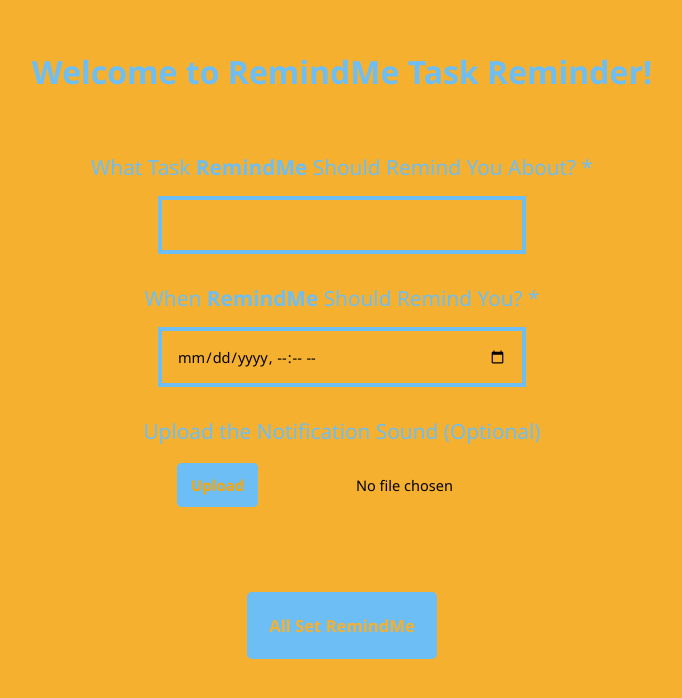
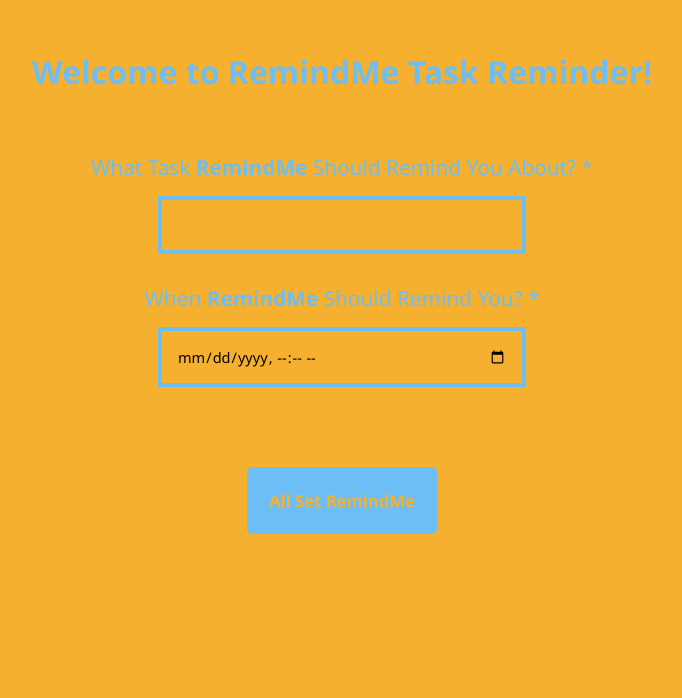
Before and after one commit to shukria-sultani/RemindMe, a plain HTML site: page index.html in a window 1280 px wide. Shown: the whole page, without its empty margins (298-980 px from the left). Drawn offline with Linux system fonts and the light colour scheme.

Commit message:
Fixed the type in the id of the task input and removed the unnecessary audio file input.

```diff
--- a/index.html
+++ b/index.html
@@ -8,20 +8,18 @@
   </head>
   <body>
     <h1>Welcome to RemindMe Task Reminder!</h1>
-    <form action="">
+    <form action="" id="userInputs">
       <div class="container">
         <label for=""
           >What Task <strong>RemindMe</strong> Should Remind You About? *
         </label>
-        <input type="text" id="taksDescription" required />
+        <input type="text" id="taskDescription" required />
 
         <label for="dateTime"
           >When <strong>RemindMe</strong> Should Remind You? *
         </label>
         <input type="datetime-local" id="dateTime" required />
 
-        <label for="audioFile">Upload the Notification Sound (Optional) </label>
-        <input type="file" accept=".mp3" id="audioFile" />
         <button>All Set RemindMe</button>
       </div>
     </form>
```
